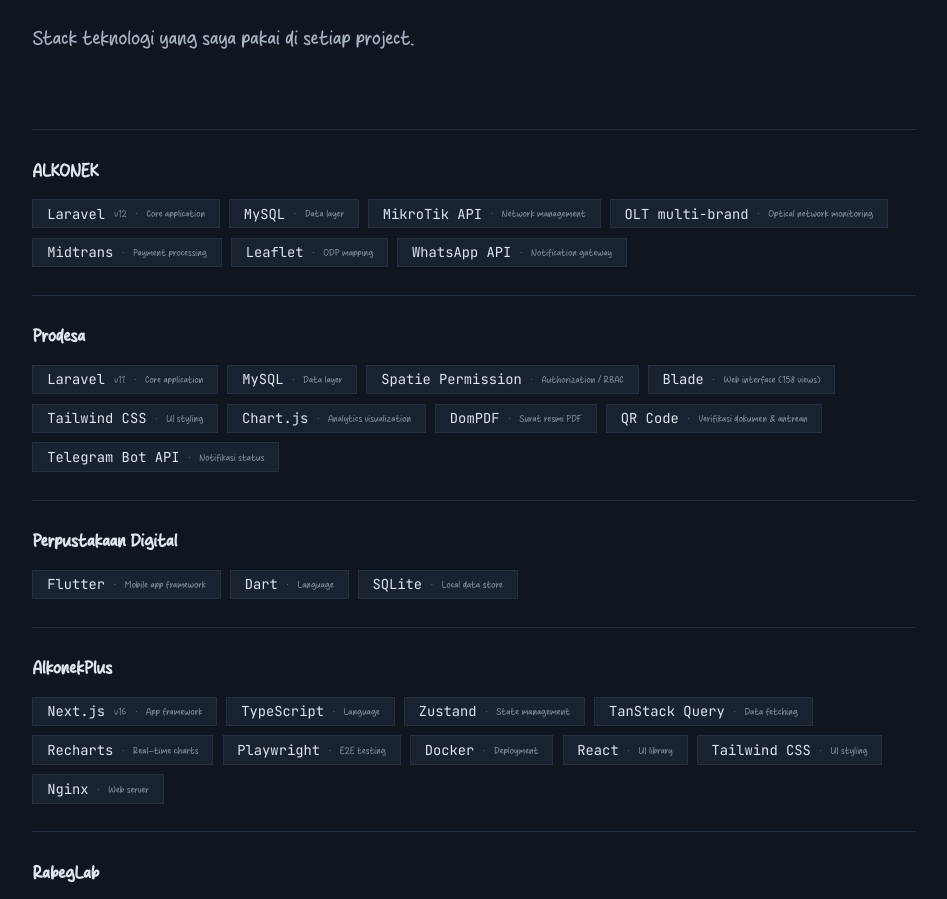
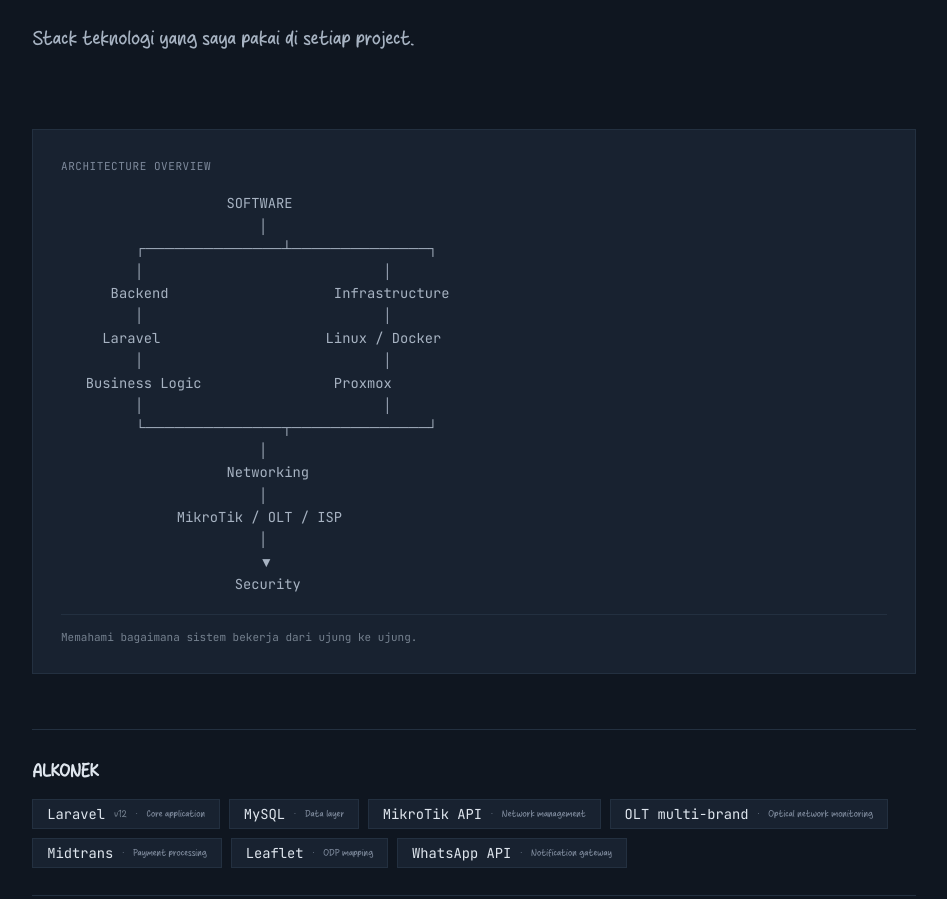
Before and after one commit to ranggamaulana111111-bit/porto, a Next.js app: page / in a window 1280 px wide. Shown: the part 5046-5945 px from the top of the page, without its empty margins (166-1113 px from the left). Built offline with nearby package versions, Linux system fonts and the light colour scheme.

Commit message:
feat: add stack architecture diagram with end-to-end system overview

```diff
--- a/components/sections/stack-teknologi.tsx
+++ b/components/sections/stack-teknologi.tsx
@@ -63,6 +63,39 @@ function ProjectStack({ project, slug, technologies, index }: {
   );
 }
 
+function StackDiagram() {
+  return (
+    <div className="mt-10 border border-border bg-bg-card p-4 sm:p-6">
+      <p className="mb-4 font-mono text-[11px] uppercase tracking-wider text-fg-muted">
+        Architecture Overview
+      </p>
+      <pre className="overflow-x-auto font-mono text-[10px] leading-relaxed text-fg-secondary sm:text-xs">
+{`                    SOFTWARE
+                        │
+         ┌──────────────┴──────────────┐
+         │                             │
+      Backend                    Infrastructure
+         │                             │
+     Laravel                    Linux / Docker
+         │                             │
+   Business Logic                Proxmox
+         │                             │
+         └──────────────┬──────────────┘
+                        │
+                    Networking
+                        │
+              MikroTik / OLT / ISP
+                        │
+                        ▼
+                     Security`}
+      </pre>
+      <p className="mt-4 border-t border-border pt-3 font-mono text-[10px] text-fg-faint sm:text-[11px]">
+        Memahami bagaimana sistem bekerja dari ujung ke ujung.
+      </p>
+    </div>
+  );
+}
+
 export function StackTeknologi() {
   return (
     <section id="stack" className="px-6 py-24">
@@ -72,6 +105,8 @@ export function StackTeknologi() {
           title="Apa yang saya bangun, dan dengan apa."
           description="Stack teknologi yang saya pakai di setiap project."
         />
+
+        <StackDiagram />
 
         <div className="mt-12">
           {techStackByProject.map((group, i) => (
```
